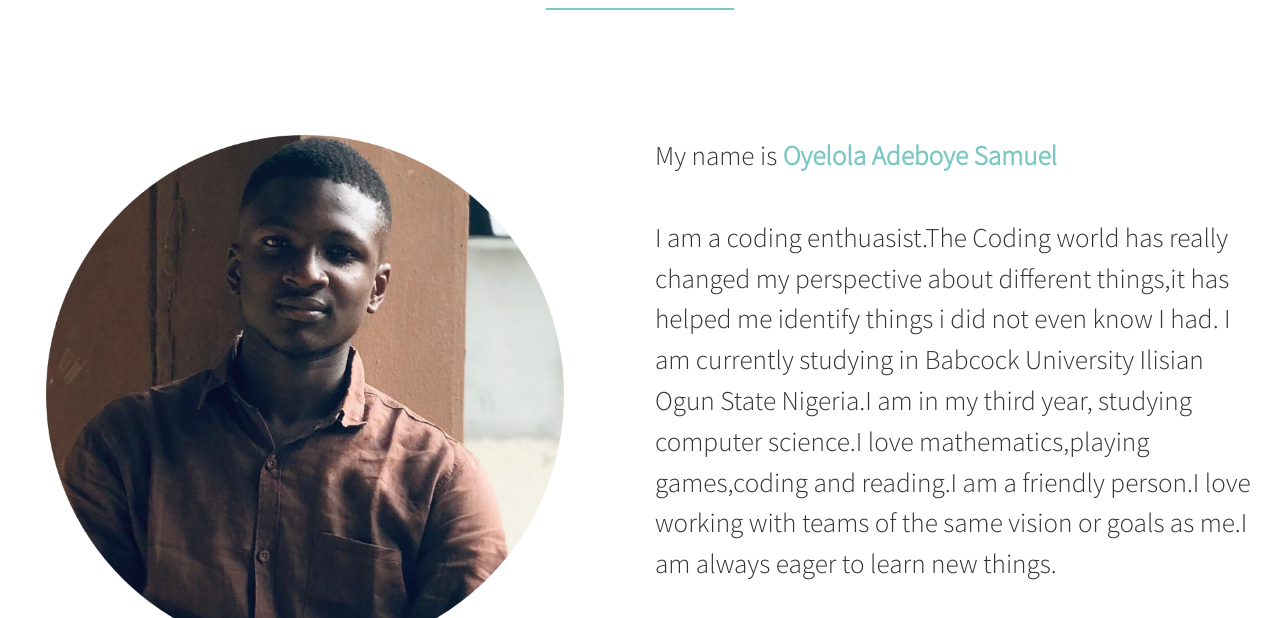
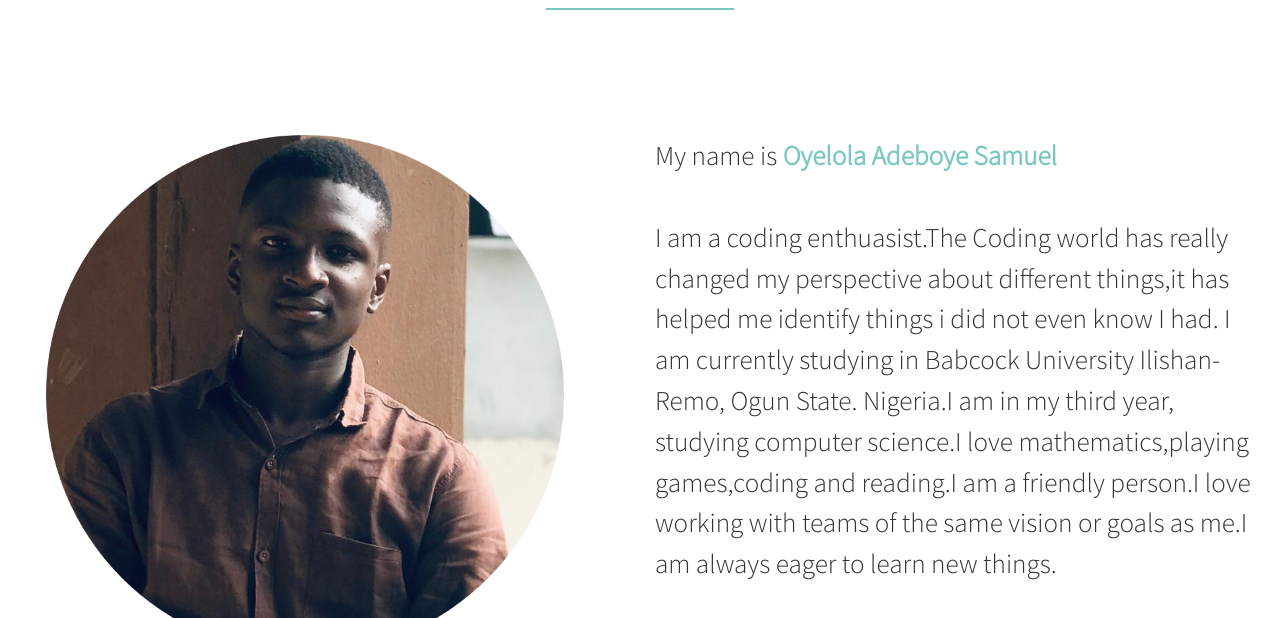
Before and after one commit to Boye-dev/portfolio, a plain HTML site: page index.html in a window 1280 px wide. Shown: the part 960-1578 px from the top of the page. Drawn offline with nearby package versions, Linux system fonts and the light colour scheme.

Commit message:
Address Update

```diff
--- a/index.html
+++ b/index.html
@@ -79,7 +79,7 @@
         <div class="col-lg-6 about-margin">
           <p class="aboutme">
             My name is <strong class="name"> Oyelola Adeboye Samuel<br /></strong><br />I am a coding enthuasist.The Coding world has really changed my perspective about different things,it has helped me identify things i did not even know I had.
-            I am currently studying in Babcock University Ilisian Ogun State Nigeria.I am in my third year, studying computer science.I love mathematics,playing games,coding and reading.I am a friendly person.I love working with teams of the
+            I am currently studying in Babcock University Ilishan-Remo, Ogun State. Nigeria.I am in my third year, studying computer science.I love mathematics,playing games,coding and reading.I am a friendly person.I love working with teams of the
             same vision or goals as me.I am always eager to learn new things.
           </p>
           <button type="button" class="button-cv btn btn-outline-info btn-lg"><a href="#">Download CV</a></button>
```
